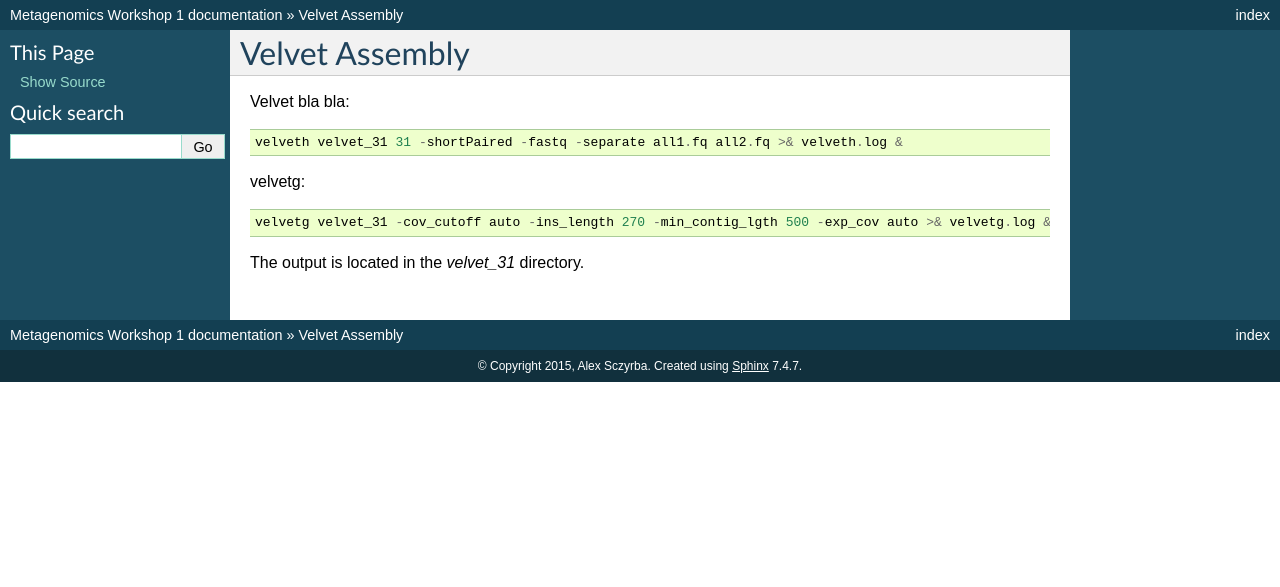
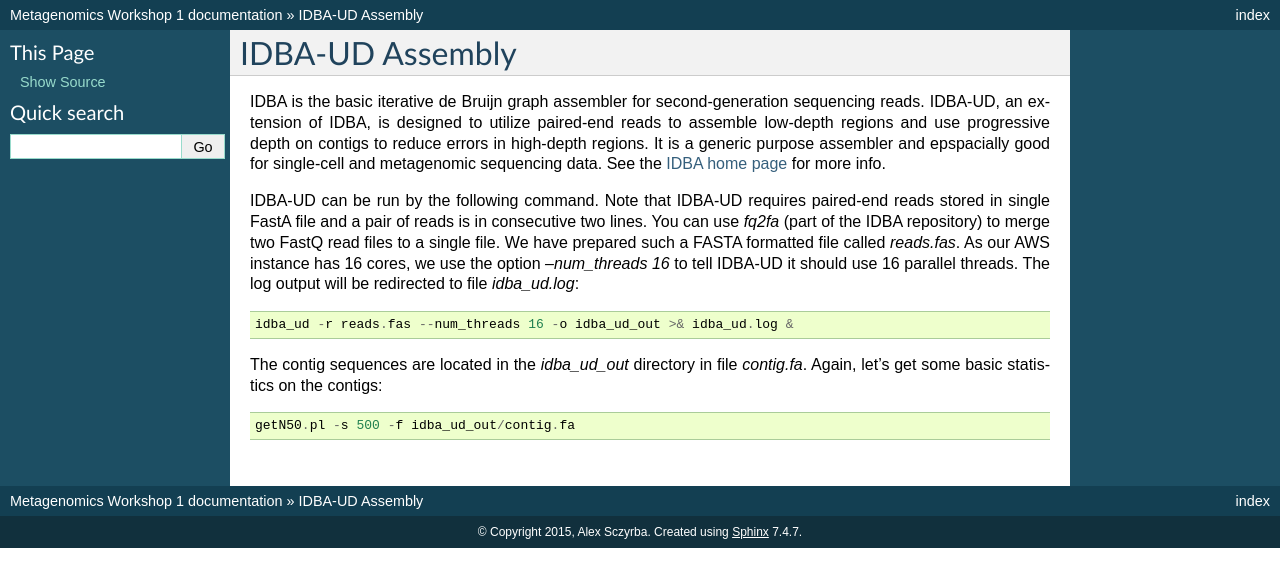
Before and after one commit to metagenomics/metagenomics-workshop, a Sphinx documentation site: the page built from docs/assembly/idba_ud.rst, in a window 1280 px wide. Shown: the top 587 px of the page. Built offline with Sphinx 7.4.7, drawn with Linux system fonts in a browser that asks for light colours.

Commit message:
Update idba_ud.rst

```diff
--- a/docs/assembly/idba_ud.rst
+++ b/docs/assembly/idba_ud.rst
@@ -1,12 +1,12 @@
-Velvet Assembly
-===============
+IDBA-UD Assembly
+================
 
-Velvet bla bla::
+IDBA is the basic iterative de Bruijn graph assembler for second-generation sequencing reads. IDBA-UD, an extension of IDBA, is designed to utilize paired-end reads to assemble low-depth regions and use progressive depth on contigs to reduce errors in high-depth regions. It is a generic purpose assembler and epspacially good for single-cell and metagenomic sequencing data. See the `IDBA home page <https://github.com/loneknightpy/idba>`_ for more info.
 
-  velveth velvet_31 31 -shortPaired -fastq -separate all1.fq all2.fq >& velveth.log &
+IDBA-UD can be run by the following command. Note that IDBA-UD requires paired-end reads stored in single FastA file and a pair of reads is in consecutive two lines. You can use `fq2fa` (part of the IDBA repository) to merge two FastQ read files to a single file. We have prepared such a FASTA formatted file called `reads.fas`. As our AWS instance has 16 cores, we use the option `--num_threads 16` to tell IDBA-UD it should use 16 parallel threads. The log output will be redirected to file `idba_ud.log`::
 
-velvetg::
+  idba_ud -r reads.fas --num_threads 16 -o idba_ud_out >& idba_ud.log &
 
-  velvetg velvet_31 -cov_cutoff auto -ins_length 270 -min_contig_lgth 500 -exp_cov auto >& velvetg.log &
+The contig sequences are located in the `idba_ud_out` directory in file `contig.fa`. Again, let's get some  basic statistics on the contigs::
 
-The output is located in the `velvet_31` directory.
+  getN50.pl -s 500 -f idba_ud_out/contig.fa
```
